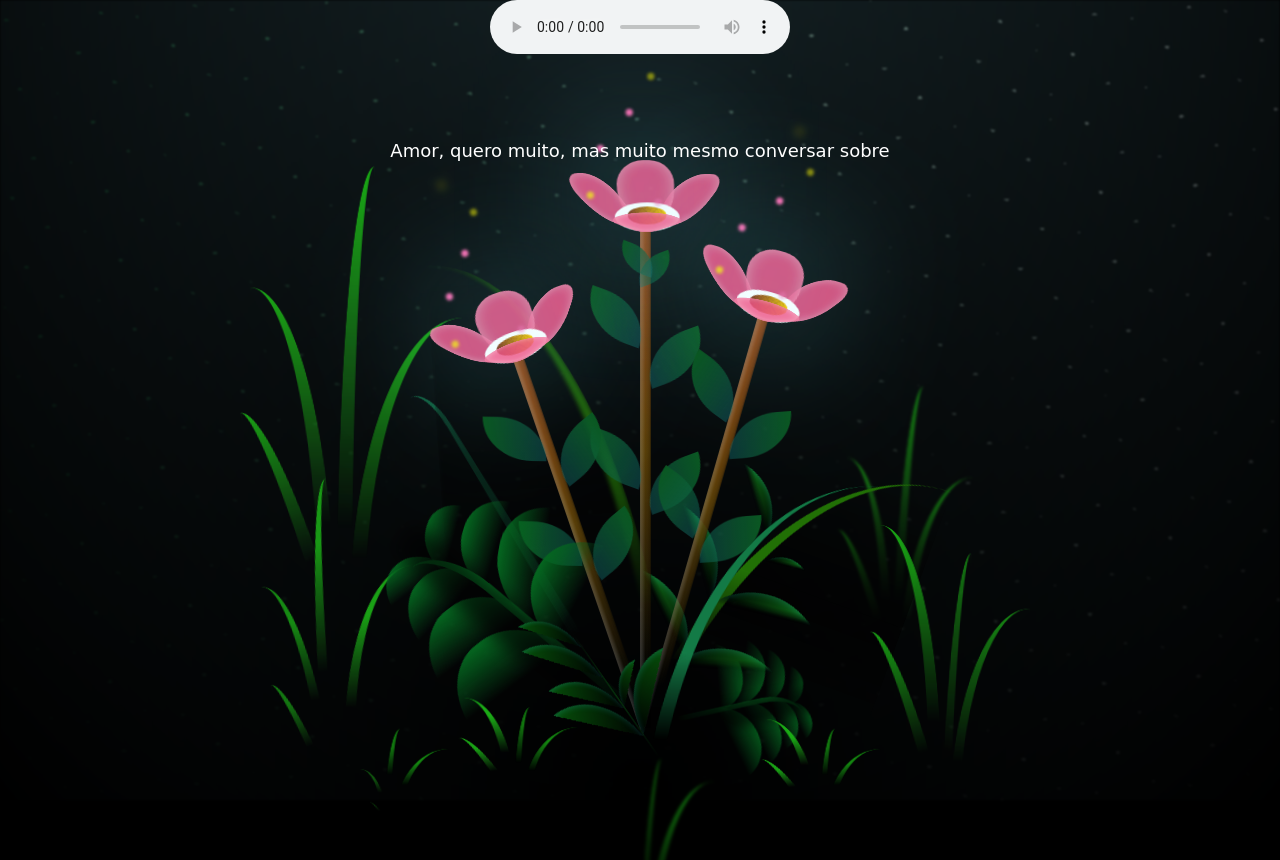
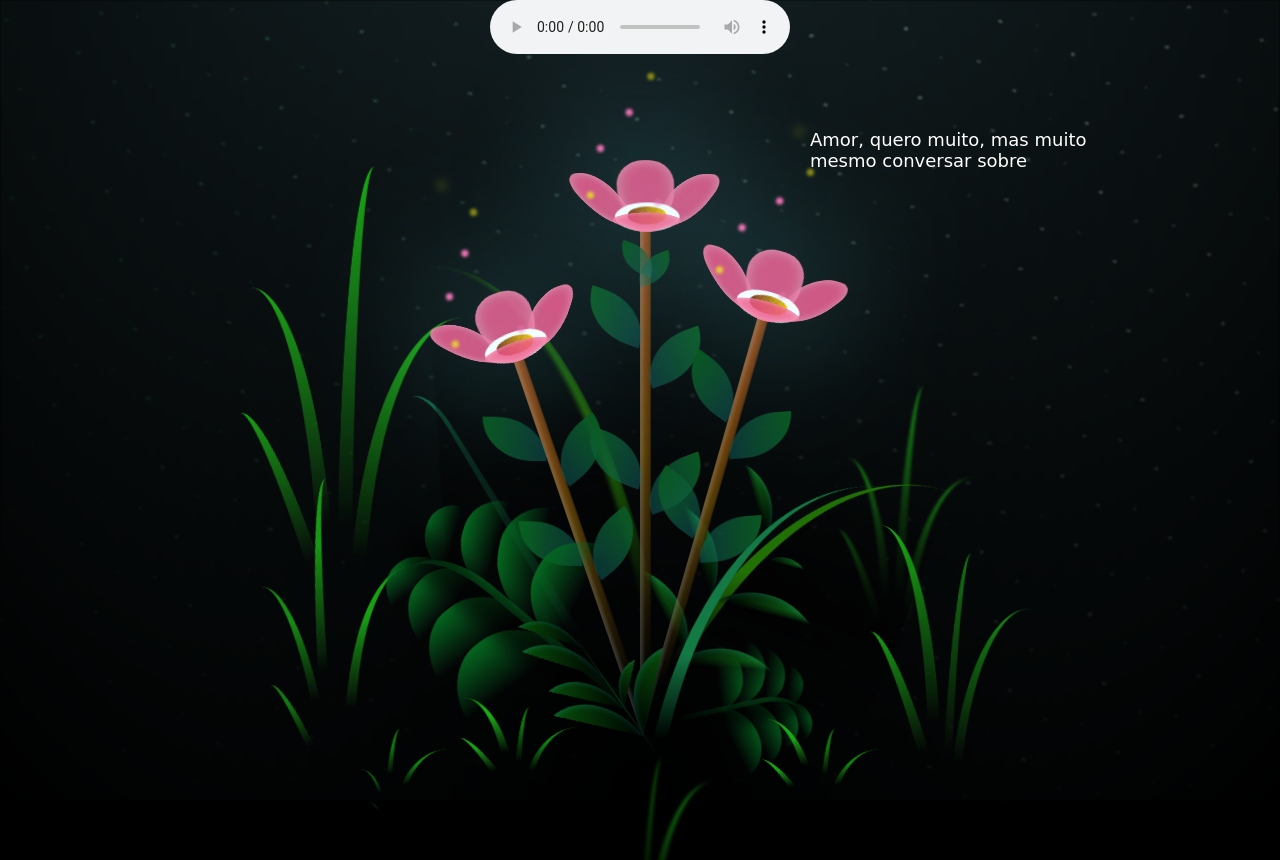
Before and after one commit to RickizinhoBR/Liviah, a plain HTML site: page flower-by-my-love/flower.html in a window 1280 px wide. Shown: the top 860 px of the page. Drawn offline with Linux system fonts and the light colour scheme.

Commit message:
Mudei a porcentagem da frase

```diff
--- a/flower-by-my-love/main.css
+++ b/flower-by-my-love/main.css
@@ -33,7 +33,7 @@ body {
 #message {
     position: absolute;
     top: 150px; /* posiciona o topo da div no centro vertical da tela */
-    left: 50%; /* posiciona a esquerda da div no centro horizontal da tela */
+    left: 75%; /* posiciona a esquerda da div no centro horizontal da tela */
     transform: translate(-50%, -50%); /* ajusta o centro da div */
     color: #fff;
     font-size: 18px;
```
Also changed, not shown: heart_letter/style.css (line endings or trailing spaces).
